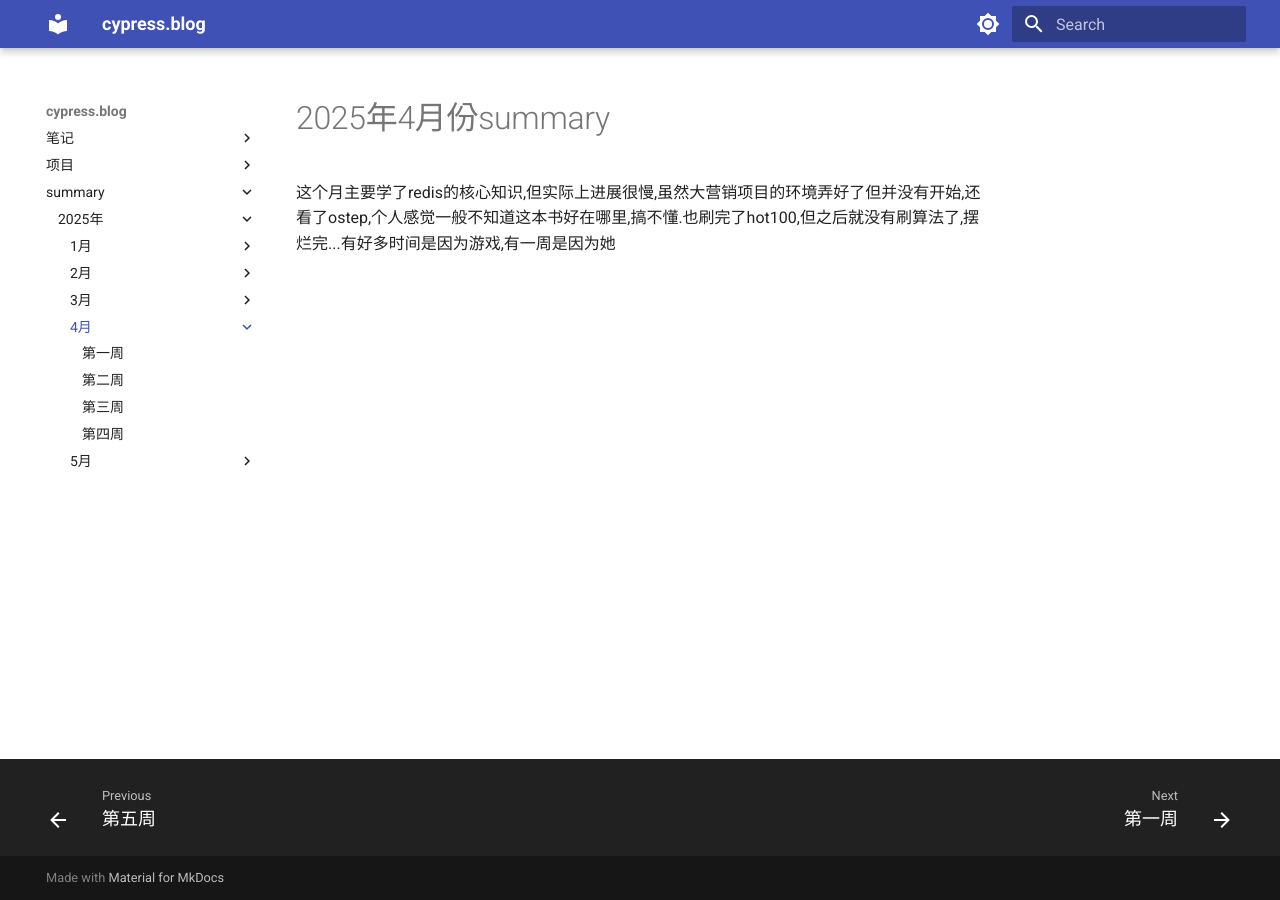
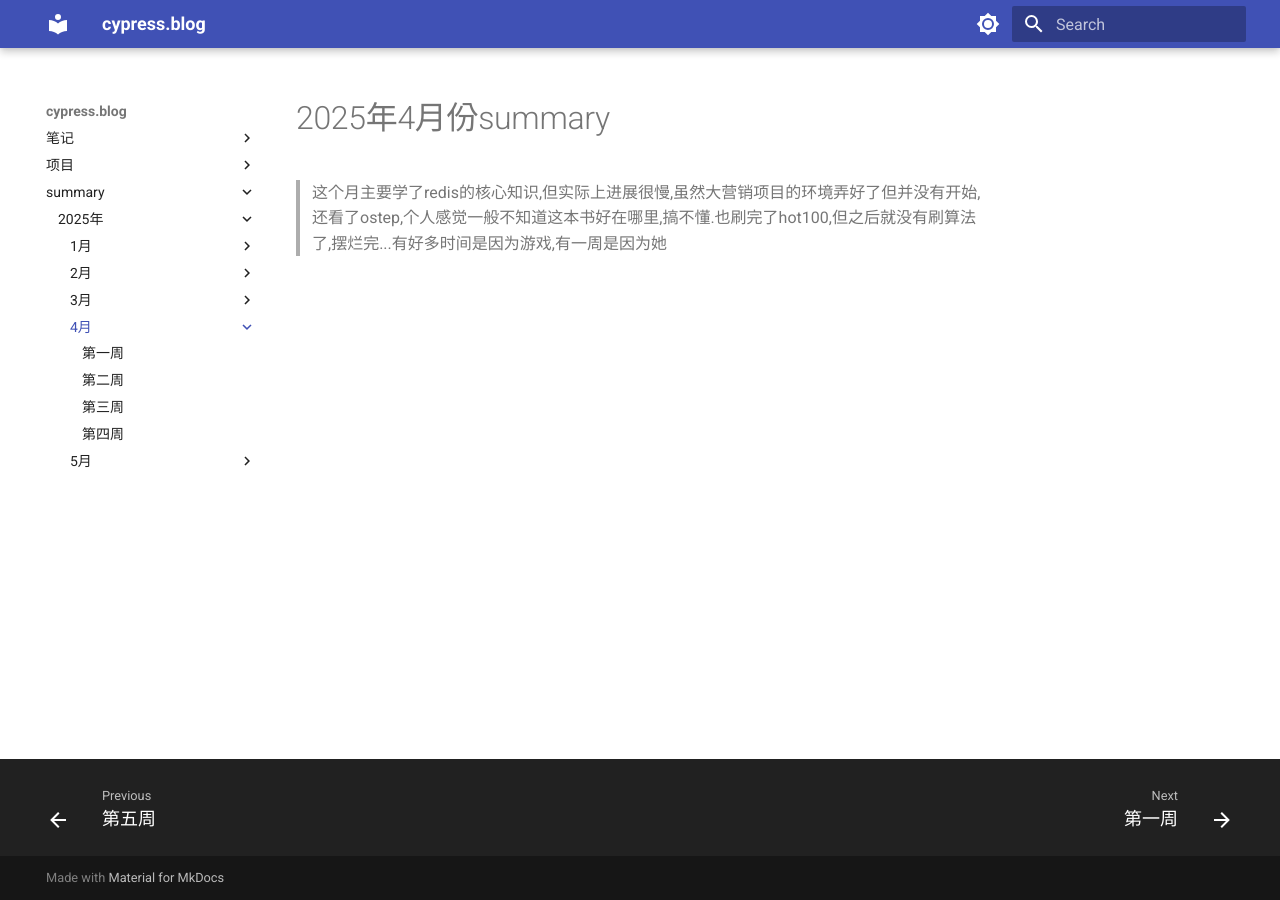
Before and after one commit to cyprer/blog0, an MkDocs documentation site: the page built from docs/summary/25year/4month/index.md, in a window 1280 px wide. Built offline with MkDocs 1.6.1 and Material for MkDocs 9.7.7, drawn with Linux system fonts in a browser that asks for light colours.

Commit message:
docs: 修复2025年4月份总结文档的格式问题
将标题后的空格调整为标准格式，并在正文前添加引用符号以提升可读性

```diff
--- a/docs/summary/25year/4month/index.md
+++ b/docs/summary/25year/4month/index.md
@@ -1,2 +1,2 @@
 # 2025年4月份summary
-   这个月主要学了redis的核心知识,但实际上进展很慢,虽然大营销项目的环境弄好了但并没有开始,还看了ostep,个人感觉一般不知道这本书好在哪里,搞不懂.也刷完了hot100,但之后就没有刷算法了,摆烂完...有好多时间是因为游戏,有一周是因为她
+> 这个月主要学了redis的核心知识,但实际上进展很慢,虽然大营销项目的环境弄好了但并没有开始,还看了ostep,个人感觉一般不知道这本书好在哪里,搞不懂.也刷完了hot100,但之后就没有刷算法了,摆烂完...有好多时间是因为游戏,有一周是因为她
```
